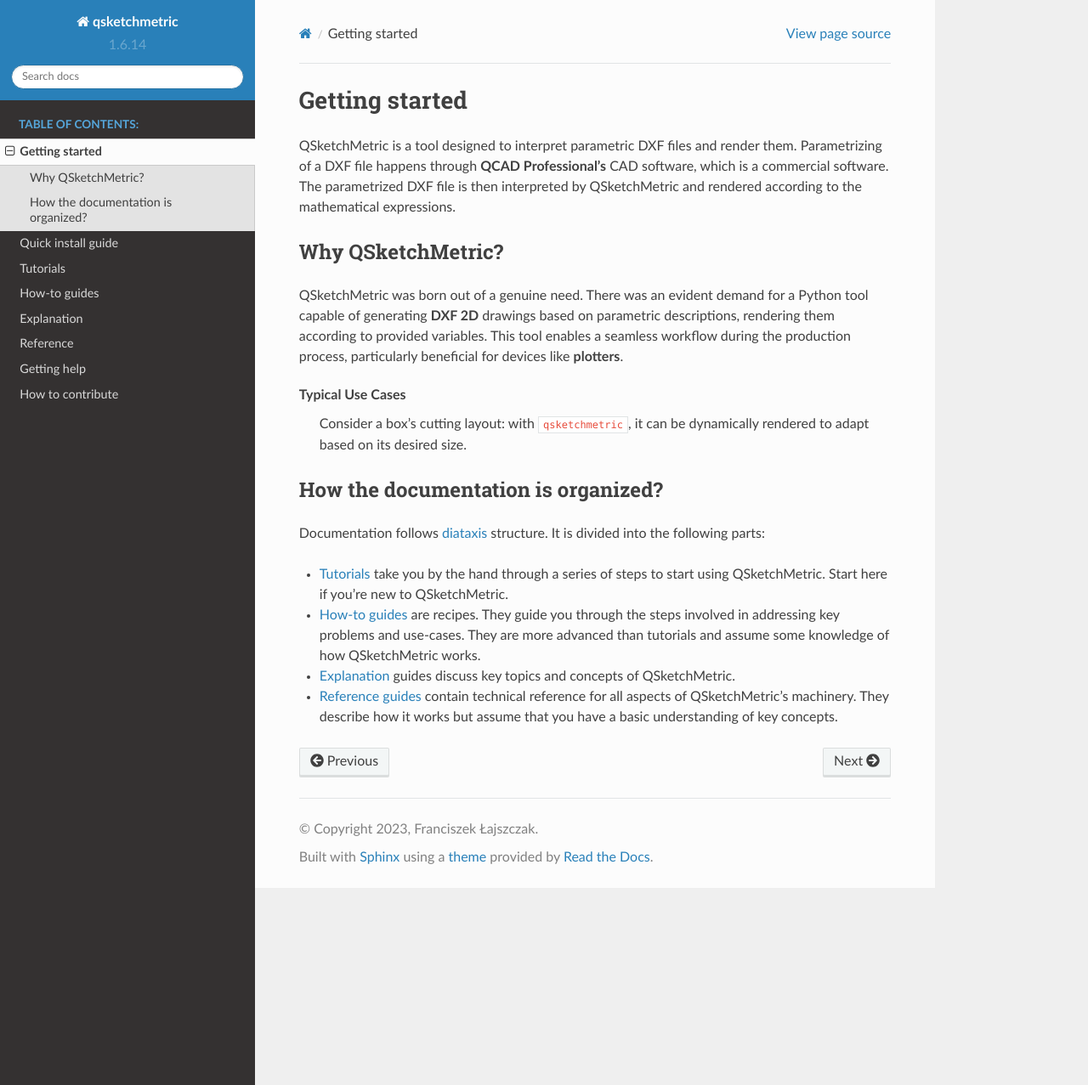
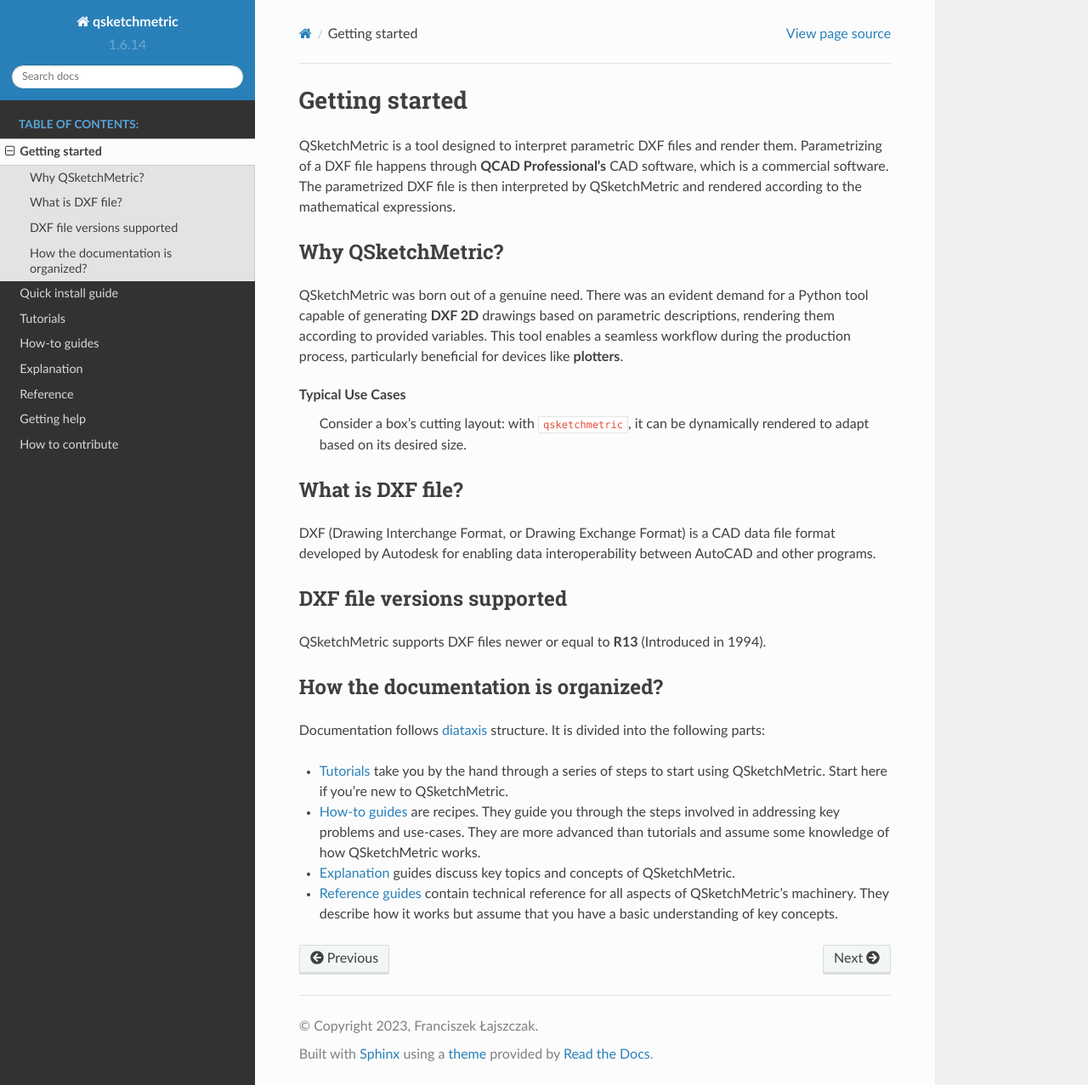
Before and after one commit to MadScrewdriver/qsketchmetric, a Sphinx documentation site: the page built from docs/Introduction.rst, in a window 1280 px wide and 1277 px high. Shown: the whole window at 85% size. Built offline with Sphinx 7.4.7 and the Read the Docs theme 2.0.0, drawn with Linux system fonts in a browser that asks for light colours; formulas are drawn with MathJax 3.

Commit message:
Support for Complex Linetype Pattern added #4. Docs improved.

```diff
--- a/docs/Introduction.rst
+++ b/docs/Introduction.rst
@@ -17,6 +17,15 @@
    Consider a box's cutting layout: with ``qsketchmetric``, it can be dynamically rendered to adapt
    based on its desired size.
 
+What is DXF file?
+-----------------
+DXF (Drawing Interchange Format, or Drawing Exchange Format) is a CAD data file format developed by Autodesk for
+enabling data interoperability between AutoCAD and other programs.
+
+DXF file versions supported
+----------------------------
+QSketchMetric supports DXF files newer or equal to **R13** (Introduced in 1994).
+
 How the documentation is organized?
 -----------------------------------
 Documentation follows `diataxis <https://diataxis.fr>`_ structure.
--- a/docs/how_to_guide/Manual parametrization.rst
+++ b/docs/how_to_guide/Manual parametrization.rst
@@ -82,7 +82,9 @@
       `this list <https://github.com/AxiaCore/py-expression-eval/#available-operators-constants-and-functions>`_.
 
       There is an option to add **optional** ``line`` variable. This variables states the custom line style of the entity.
-      ``Value`` should be in a format `<dash_width> <space_width>` seperated by a space. For example `1 2`.
+      ``Value`` should be in a format of `ezdxf complex line pattern format <https://ezdxf.readthedocs.io/en/stable/tutorials/linetypes.html#removing-linetypes>`_.
+      See `ezdxf documentation <https://ezdxf.readthedocs.io/en/stable/tutorials/linetypes.html#removing-linetypes>`_ for more information about the format.
+      ``Value`` example: `A,2,-1,["BOWL",STANDARD,S=.5,U=0.0,X=-0.1,Y=-.05],-2.5`
 
    * ``INSERT``
         - ``Name`` must be: `c`.
```
Also changed, not shown: docs/how_to_guide/Rendering a DXF file.rst (+10 -0 lines), docs/how_to_guide/Semi-automatic parametrization.rst (+7 -0 lines), docs/tutorials/Rendering a custom line style.rst (+17 -7 lines), docs/_static/Media/tutorial10.png, docs/_static/Media/tutorial9.png, 3 other files.
